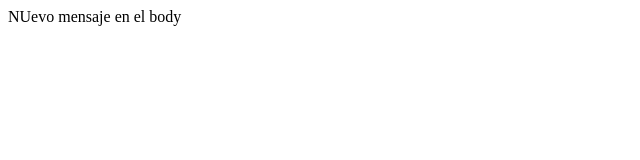
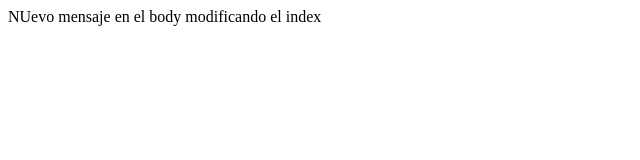
Before and after one commit to victorr457/Prework01, a plain HTML site: page index.html in a window 1280 px wide. Shown: the whole page, without its empty margins (0-640 px from the left). Drawn offline with Linux system fonts and the light colour scheme.

Commit message:
cambio al index

```diff
--- a/index.html
+++ b/index.html
@@ -7,6 +7,6 @@
     <title>Document</title>
 </head>
 <body>
-    NUevo mensaje en el body
+    NUevo mensaje en el body modificando el index
 </body>
 </html>
```
